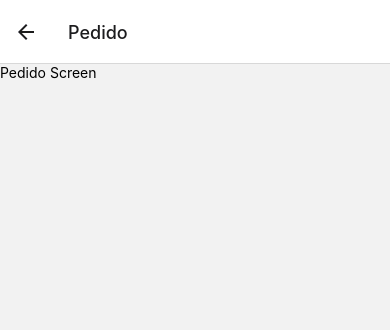
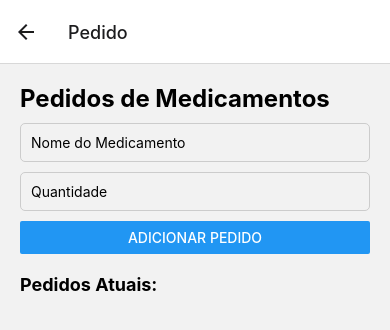
Before and after one commit to lucascarvalholopes/mobile, a React Native app in the folder MediStock/: screen /Pedido in a window 390 px wide. Shown: the top 330 px of the page. Built offline with nearby package versions, Linux system fonts and the light colour scheme.

Commit message:
atualização

```diff
--- a/MediStock/screens/EditorProdutoScreen.js
+++ b/MediStock/screens/EditorProdutoScreen.js
@@ -1,14 +1,17 @@
 import React, { useState, useEffect, useRef } from 'react';
-import { View, Text, TouchableOpacity, StyleSheet, Modal,Image } from 'react-native';
+import { View, Text, TouchableOpacity, StyleSheet, Modal, Image, TextInput } from 'react-native';
 import Icon from 'react-native-vector-icons/FontAwesome';
 import { Camera } from "expo-camera";
+import { useNavigation } from '@react-navigation/native';
 
 const EditorProdutoScreen = () => {
   const [hasPermission, setHasPermission] = useState(null);
   const [photo, setPhoto] = useState(null);
   const [cameraVisible, setCameraVisible] = useState(false);
-
   const cameraRef = useRef(null);
+  const [nomeMedicamento, setNomeMedicamento] = useState('');
+  const [quantidadeMedicamento, setQuantidadeMedicamento] = useState('');
+  const navigation = useNavigation();
 
   useEffect(() => {
     (async () => {
@@ -26,21 +29,51 @@ const EditorProdutoScreen = () => {
     }
   };
 
+  const adicionarMedicamento = () => {
+    if (nomeMedicamento && quantidadeMedicamento) {
+      const novoMedicamento = {
+        nome: nomeMedicamento,
+        quantidade: quantidadeMedicamento,
+      };
+      setNomeMedicamento('');
+      setQuantidadeMedicamento('');
+      setPhoto(null);
+      // Use a função navigate para ir para a tela de estoque
+      navigation.navigate('EstoqueMedicamentosScreen', { medicamento: novoMedicamento });
+    }
+  };
 
   return (
     <View style={styles.container}>
-      <Text>Editor de Produto Screen</Text>
+      <Text style={styles.title}>Editor de Produtos</Text>
       <TouchableOpacity onPress={() => setCameraVisible(true)} style={styles.cameraButton}>
         {photo ? (
           <Image source={{ uri: photo }} style={styles.profileImage} />
         ) : (
-          <View style={styles.iconContainer}>
-            <Text>
-              <Icon name="camera" size={50} color="white" />
-            </Text>
+          <View style={styles.cameraIcon}>
+            <Icon name="camera" size={50} color="white" />
           </View>
         )}
       </TouchableOpacity>
+
+      <View style={styles.form}>
+        <TextInput
+          style={styles.input}
+          placeholder="Nome do Medicamento"
+          value={nomeMedicamento}
+          onChangeText={(text) => setNomeMedicamento(text)}
+        />
+        <TextInput
+          style={styles.input}
+          placeholder="Quantidade"
+          value={quantidadeMedicamento}
+          onChangeText={(text) => setQuantidadeMedicamento(text)}
+          keyboardType="numeric"
+        />
+        <TouchableOpacity style={styles.addButton} onPress={adicionarMedicamento}>
+          <Text style={styles.addButtonText}>Adicionar Medicamento</Text>
+        </TouchableOpacity>
+      </View>
 
       <View>
         <Modal
@@ -75,45 +108,84 @@ const EditorProdutoScreen = () => {
 const styles = StyleSheet.create({
   container: {
     flex: 1,
+    alignItems: 'center',
+    backgroundColor: '#f0f0f0',
+    padding: 20,
+  },
+  title: {
+    fontSize: 24,
+    fontWeight: 'bold',
+    margin: 20,
+  },
+  cameraButton: {
+    backgroundColor: '#3498db',
+    padding: 20,
+    borderRadius: 50,
+    marginBottom: 20,
+  },
+  cameraIcon: {
+    backgroundColor: 'transparent',
+    width: 100,
+    height: 100,
+    borderRadius: 50,
     justifyContent: 'center',
     alignItems: 'center',
   },
-  cameraButton: {
-    backgroundColor: 'blue',
-    padding: 20,
+  profileImage: {
+    width: 100,
+    height: 100,
     borderRadius: 50,
-    marginTop: 20,
+  },
+  form: {
+    width: '100%',
+  },
+  input: {
+    height: 40,
+    borderWidth: 1,
+    borderColor: '#ccc',
+    borderRadius: 5,
+    paddingHorizontal: 10,
+    marginBottom: 10,
+  },
+  addButton: {
+    backgroundColor: '#3498db',
+    padding: 10,
+    borderRadius: 5,
+  },
+  addButtonText: {
+    color: 'white',
+    textAlign: 'center',
   },
   camera: {
     flex: 1,
-    justifyContent: "flex-end",
-    alignItems: "center",
+    justifyContent: 'flex-end',
+    alignItems: 'center',
   },
   captureButton: {
-    alignSelf: "center",
+    alignSelf: 'center',
     marginBottom: 20,
   },
   captureButtonInner: {
     width: 80,
     height: 80,
     borderRadius: 40,
-    backgroundColor: "transparent",
-    justifyContent: "center",
-    alignItems: "center",
+    backgroundColor: 'transparent',
+    justifyContent: 'center',
+    alignItems: 'center',
   },
   captureButtonCircle: {
     width: 60,
     height: 60,
     borderRadius: 30,
-    backgroundColor: "lightgray",
-    justifyContent: "center",
-    alignItems: "center",
+    backgroundColor: 'lightgray',
+    justifyContent: 'center',
+    alignItems: 'center',
   },
   captureButtonCenter: {
     width: 40,
     height: 40,
     borderRadius: 20,
-    backgroundColor: "gray",
+    backgroundColor: 'gray',
   },
 });
 
--- a/MediStock/screens/EstoqueScreen.js
+++ b/MediStock/screens/EstoqueScreen.js
@@ -1,11 +1,13 @@
 import React, { useState } from 'react';
 import { View, Text, TextInput, FlatList, StyleSheet, TouchableOpacity } from 'react-native';
 import { MaterialIcons } from '@expo/vector-icons'; // Importe o ícone da biblioteca
+import { useNavigation } from '@react-navigation/native'; // Importe o hook de navegação
 
 function EstoqueScreen() {
   const [medicamentos, setMedicamentos] = useState([]);
   const [novoMedicamento, setNovoMedicamento] = useState('');
   const [quantidade, setQuantidade] = useState('');
+  const navigation = useNavigation(); // Obtenha o objeto de navegação
 
   const adicionarMedicamento = () => {
     if (novoMedicamento && quantidade) {
@@ -21,9 +23,16 @@ function EstoqueScreen() {
     setMedicamentos(novaLista);
   };
 
+  const navigateToEditor = () => {
+    navigation.navigate('EditorProduto'); // Certifique-se de que o nome da tela de edição de produto é 'EditorProduto'
+  };
+
   return (
     <View style={styles.container}>
       <Text style={styles.header}>Estoque de Medicamentos</Text>
+      <TouchableOpacity onPress={navigateToEditor} style={styles.addButton}>
+        <Text style={styles.addButtonText}>Add</Text>
+      </TouchableOpacity>
       <View style={styles.form}>
         <View style={styles.inputContainer}>
           <TextInput
@@ -73,6 +82,16 @@ const styles = StyleSheet.create({
     fontSize: 24,
     fontWeight: 'bold',
   },
+  addButton: {
+    backgroundColor: 'blue',
+    padding: 10,
+    borderRadius: 5,
+    marginBottom: 10,
+  },
+  addButtonText: {
+    color: 'white',
+    textAlign: 'center',
+  },
   form: {
     marginVertical: 20,
   },
@@ -89,15 +108,6 @@ const styles = StyleSheet.create({
     paddingHorizontal: 10,
     marginBottom: 10,
     marginRight: 10,
-  },
-  addButton: {
-    backgroundColor: 'blue',
-    padding: 10,
-    borderRadius: 5,
-  },
-  addButtonText: {
-    color: 'white',
-    textAlign: 'center',
   },
   medicamentoItem: {
     flexDirection: 'row',
--- a/MediStock/screens/PedidoScreen.js
+++ b/MediStock/screens/PedidoScreen.js
@@ -1,13 +1,91 @@
-// src/screens/PedidoScreen.js
-import React from 'react';
-import { View, Text } from 'react-native';
+import React, { useState } from 'react';
+import { View, Text, TextInput, Button, FlatList, StyleSheet } from 'react-native';
 
 function PedidoScreen() {
+  const [medicamento, setMedicamento] = useState('');
+  const [quantidade, setQuantidade] = useState('');
+  const [pedidos, setPedidos] = useState([]);
+
+  const adicionarPedido = () => {
+    if (medicamento.trim() === '' || quantidade.trim() === '') {
+      return;
+    }
+
+    const novoPedido = {
+      medicamento,
+      quantidade,
+    };
+
+    setPedidos([...pedidos, novoPedido]);
+    setMedicamento('');
+    setQuantidade('');
+  }
+
   return (
-    <View>
-      <Text>Pedido Screen</Text>
+    <View style={styles.container}>
+      <Text style={styles.titulo}>Pedidos de Medicamentos</Text>
+      <View style={styles.formulario}>
+        <TextInput
+          style={styles.input}
+          placeholder="Nome do Medicamento"
+          value={medicamento}
+          onChangeText={text => setMedicamento(text)}
+        />
+        <TextInput
+          style={styles.input}
+          placeholder="Quantidade"
+          value={quantidade}
+          onChangeText={text => setQuantidade(text)}
+          keyboardType="numeric"
+        />
+        <Button title="Adicionar Pedido" onPress={adicionarPedido} />
+      </View>
+      <Text style={styles.listaTitulo}>Pedidos Atuais:</Text>
+      <FlatList
+        data={pedidos}
+        keyExtractor={(item, index) => index.toString()}
+        renderItem={({ item }) => (
+          <View style={styles.itemLista}>
+            <Text>{item.medicamento} - Quantidade: {item.quantidade}</Text>
+          </View>
+        )}
+      />
     </View>
   );
 }
 
+const styles = StyleSheet.create({
+  container: {
+    flex: 1,
+    padding: 20,
+  },
+  titulo: {
+    fontSize: 24,
+    fontWeight: 'bold',
+    marginBottom: 10,
+  },
+  formulario: {
+    marginBottom: 20,
+  },
+  input: {
+    borderWidth: 1,
+    borderColor: '#ccc',
+    borderRadius: 5,
+    padding: 10,
+    marginBottom: 10,
+  },
+  listaTitulo: {
+    fontSize: 18,
+    fontWeight: 'bold',
+    marginBottom: 10,
+  },
+  itemLista: {
+    borderWidth: 1,
+    borderColor: '#ccc',
+    borderRadius: 5,
+    padding: 10,
+    marginBottom: 10,
+  },
+});
+
 export default PedidoScreen;
```
